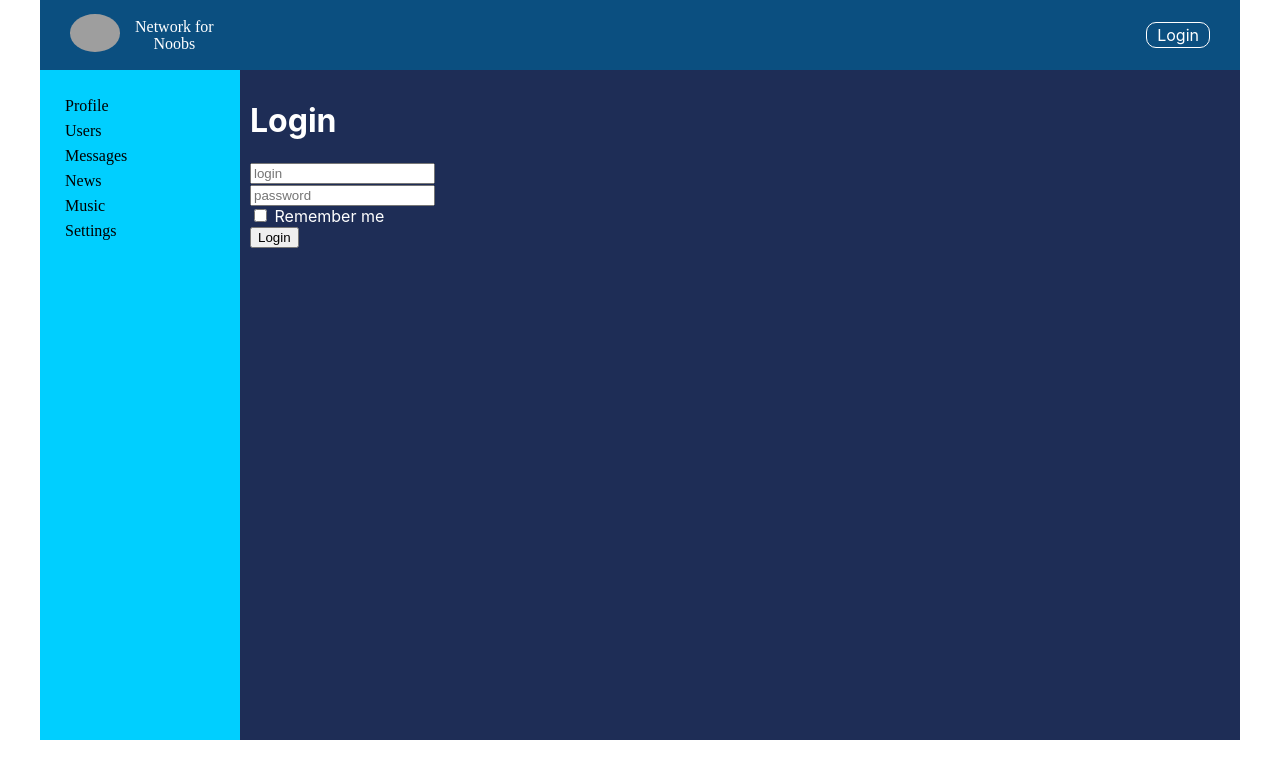
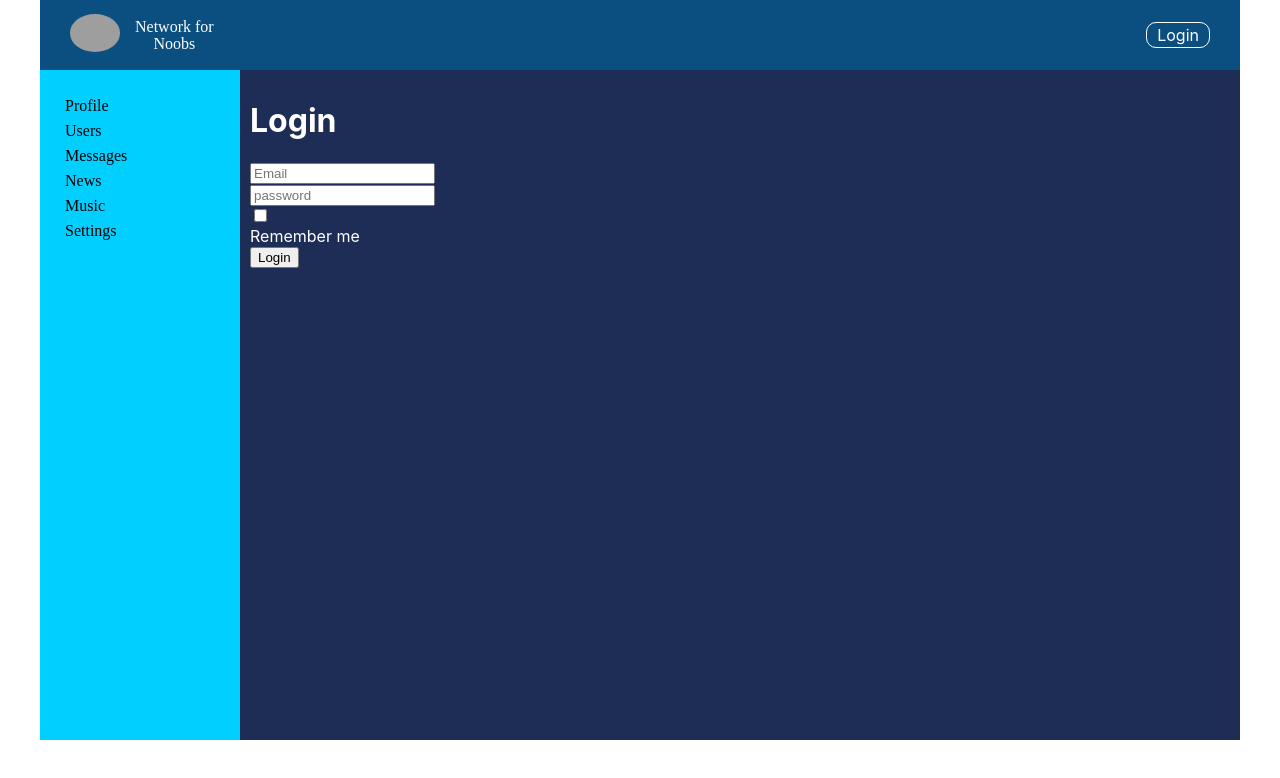
Before and after one commit to Papil10n/React_social_network, a React (Create React App) app: page /login in a window 1280 px wide. Shown: the top 778 px of the page. Built offline with nearby package versions, Linux system fonts and the light colour scheme; no server answers; grey boxes are pictures that could not be loaded.

Commit message:
form validation, login & logout API

```diff
--- a/src/api/api.js
+++ b/src/api/api.js
@@ -33,6 +33,12 @@ export const usersAPI = {
 export const authAPI = {
     me() {
         return instance.get('auth/me');
+    },
+    login( email, password, rememberMe = false) {
+        return instance.post('auth/login', { email, password, rememberMe });
+    },
+    logout() {
+        return instance.delete('auth/login');
     }
 }
 
--- a/src/components/Dialogs/Dialogs.jsx
+++ b/src/components/Dialogs/Dialogs.jsx
@@ -4,6 +4,8 @@ import Message from "./Message/Message";
 import React from "react";
 import {Field, reduxForm} from "redux-form";
 import {Navigate} from "react-router-dom";
+import {Textarea} from "../common/Forms/Forms";
+import {maxLengthCreator, required} from "../../utils/Validators/validator";
 
 
 const Dialogs = (props) => {
@@ -34,10 +36,12 @@ const Dialogs = (props) => {
     )
 }
 
+const maxLength50 = maxLengthCreator(50);
+
 const AddMessageForm = (props) => {
     return (
         <form onSubmit={props.handleSubmit} className={s.spawnMessage}>
-            <Field component="textarea" className={s.spawnTextArea} name="messageElement"
+            <Field component={Textarea} validate={[required, maxLength50]} className={s.spawnTextArea} name="messageElement"
                    placeholder='Enter your message'
                    cols="60" rows="3"/>
             <button className={s.spawnTextBtn}>Send</button>
--- a/src/components/Header/Header.jsx
+++ b/src/components/Header/Header.jsx
@@ -8,7 +8,7 @@ const Header = (props) => {
             <div className={s.content}>
                 <LogoType />
                 <div className={s.loginBlock}>
-                    { props.isAuth ? props.login :
+                    { props.isAuth ? <div> {props.login} - <button onClick={props.logout}>Log out</button> </div> :
                     <NavLink className={s.login} to={'/login'}>Login</NavLink> }
                 </div>
             </div>
--- a/src/components/Header/HeaderContainer.jsx
+++ b/src/components/Header/HeaderContainer.jsx
@@ -1,8 +1,7 @@
 import React from "react";
 import Header from "./Header";
-import axios from "axios";
 import {connect} from "react-redux";
-import {getAuthUserData} from "../../redux/auth-reducer";
+import {getAuthUserData, logout} from "../../redux/auth-reducer";
 
 class HeaderContainer extends React.Component {
     componentDidMount() {
@@ -18,9 +17,9 @@ class HeaderContainer extends React.Component {
 
 const mapStateToProps = (state) => ({
     isAuth: state.auth.isAuth,
-    login: state.auth.login
+    login: state.auth.login,
 });
 
 
 
-export default connect(mapStateToProps, {getAuthUserData})(HeaderContainer);
+export default connect(mapStateToProps, {getAuthUserData, logout})(HeaderContainer);
--- a/src/components/Login/Login.jsx
+++ b/src/components/Login/Login.jsx
@@ -1,35 +1,48 @@
 import React from "react";
 import {Field, reduxForm} from "redux-form";
+import {Input} from "../common/Forms/Forms";
+import {required} from "../../utils/Validators/validator";
+import {connect} from "react-redux";
+import {login} from "../../redux/auth-reducer";
+import {Navigate} from "react-router-dom";
 
 const LoginForm = (props) => {
     return (
         <form onSubmit={props.handleSubmit}>
             <div>
-                <Field placeholder="login" type="text" name={"login"} component={"input"} />
+                <Field placeholder="Email" type="text" name={"email"} validate={[required]} component={Input}/>
             </div>
             <div>
-                <Field placeholder="password" name={"password"} type="password" component={"input"}/>
+                <Field placeholder="password" name={"password"} validate={[required]} type="password"
+                       component={Input}/>
             </div>
             <div>
-                <Field component="input" name={"rememberMe"} type="checkbox"/> Remember me
+                <Field component={Input} name={"rememberMe"} type="checkbox"/> Remember me
             </div>
-            <div><button>Login</button></div>
+            <div>
+                <button>Login</button>
+            </div>
         </form>
     )
 }
-const LoginReduxForm = reduxForm({
-    form: 'login'
-})(LoginForm)
+const LoginReduxForm = reduxForm({form: 'login'})(LoginForm)
 
 const Login = (props) => {
     const onSubmit = (formData) => {
-        console.log(formData)
+        props.login(formData.email, formData.password, formData.rememberMe);
+    }
+
+    if (props.isAuth) {
+        return <Navigate to={"/profile"}/>
     }
     return <div>
         <h1>Login</h1>
-        <LoginReduxForm onSubmit={onSubmit} />
+        <LoginReduxForm onSubmit={onSubmit}/>
     </div>
 }
 
+const mapStateToProps = (state) => ({
+    isAuth: state.auth.isAuth
+})
 
-export default Login
+export default connect(mapStateToProps, {login})(Login)
--- a/src/components/Profile/MyPosts/MyPosts.jsx
+++ b/src/components/Profile/MyPosts/MyPosts.jsx
@@ -1,9 +1,11 @@
 import React from "react";
 import s from './MyPosts.module.css';
 import Post from './Post/Post';
-import handleSubmit from "redux-form/lib/handleSubmit";
 import {Field, reduxForm} from "redux-form";
+import {maxLengthCreator, required} from "../../../utils/Validators/validator";
+import {Textarea} from "../../common/Forms/Forms";
 
+const maxLength10 = maxLengthCreator(10);
 
 const MyPosts = (props) => {
 
@@ -18,7 +20,7 @@ const MyPosts = (props) => {
         <div className={s.postsBlock}>
             <h3 className={s.title}>My Posts</h3>
 
-            <AddNewPostFormRedux onSubmit={onAddPost} />
+            <AddNewPostFormRedux onSubmit={onAddPost}/>
 
             <div className={s.posts}>
                 {postsElements}
@@ -31,7 +33,8 @@ const AddNewPostForm = (props) => {
     return (
         <form onSubmit={props.handleSubmit}>
             <div className={s.textareaBlock}>
-                <Field name="newPostText" component="textarea"/>
+                <Field name="newPostText" component={Textarea} placeholder="Post message"
+                       validate={[required, maxLength10]}/>
             </div>
             <div>
                 <button>Add post</button>
--- /dev/null
+++ b/src/components/common/Forms/Forms.js
@@ -0,0 +1,24 @@
+import styles from "./Forms.module.css";
+
+export const FormControl = ({input, meta, child, ...props}) => {
+    const hasError = meta.touched && meta.error;
+
+    return (
+        <div className={styles.form + " " + (hasError ? styles.error : "")}>
+            <div>
+                {props.children}
+            </div>
+            { hasError && <span>{meta.error}</span>}
+        </div>
+    )
+}
+
+export const Textarea = (props) => {
+    const {input, meta, child, ...restProps} = props;
+    return <FormControl {...props}> <textarea {...input} {...restProps} /> </FormControl>
+}
+
+export const Input = (props) => {
+    const {input, meta, child, ...restProps} = props;
+    return <FormControl {...props}> <input {...input} {...restProps} /> </FormControl>
+}
--- /dev/null
+++ b/src/components/common/Forms/Forms.module.css
@@ -0,0 +1,11 @@
+.form {
+
+}
+
+.form.error input, .form.error textarea {
+    border: 2px solid red;
+}
+
+.form.error span {
+    color: red;
+}
--- a/src/redux/auth-reducer.js
+++ b/src/redux/auth-reducer.js
@@ -17,8 +17,7 @@ const authReducer = (state = initialState, action) => {
         case SET_USER_DATA:
             return {
                 ...state,
-                ...action.data,
-                isAuth: true
+                ...action.payload,
             }
 
         default:
@@ -27,18 +26,37 @@ const authReducer = (state = initialState, action) => {
 }
 
 // actions
-export const setAuthUserData = (userId, email, login) => ({type: SET_USER_DATA, data: {userId, email, login} });
+export const setAuthUserData = (userId, email, login, isAuth) => ({type: SET_USER_DATA, payload:
+        {userId, email, login, isAuth} });
 
 // thunk
 export const getAuthUserData = () => (dispatch) => {
-    authAPI.me().then(response => {
+    authAPI.me()
+        .then(response => {
         if (response.data.resultCode === 0) {
             let {id, login, email} = response.data.data;
-            dispatch(setAuthUserData(id, email, login));
+            dispatch(setAuthUserData(id, email, login, true));
         }
     });
 }
 
+export const login = (email, password, rememberMe) => (dispatch) => {
+    authAPI.login(email, password, rememberMe)
+        .then(response => {
+        if (response.data.resultCode === 0) {
+          dispatch(getAuthUserData())
+        }
+    });
+}
+
+export const logout = () => (dispatch) => {
+    authAPI.logout()
+        .then(response => {
+            if (response.data.resultCode === 0) {
+                dispatch(setAuthUserData(null, null, null, false));
+            }
+        });
+}
 
 
 export default authReducer;
--- /dev/null
+++ b/src/utils/Validators/validator.js
@@ -0,0 +1,11 @@
+export const required = (value) => {
+    if (value) return undefined;
+
+    return 'Field is required';
+}
+
+export const maxLengthCreator = (maxLength) => (value) => {
+    if (value && value.length > maxLength) return `Max length is ${maxLength} symbols`;
+
+    return undefined;
+}
```
